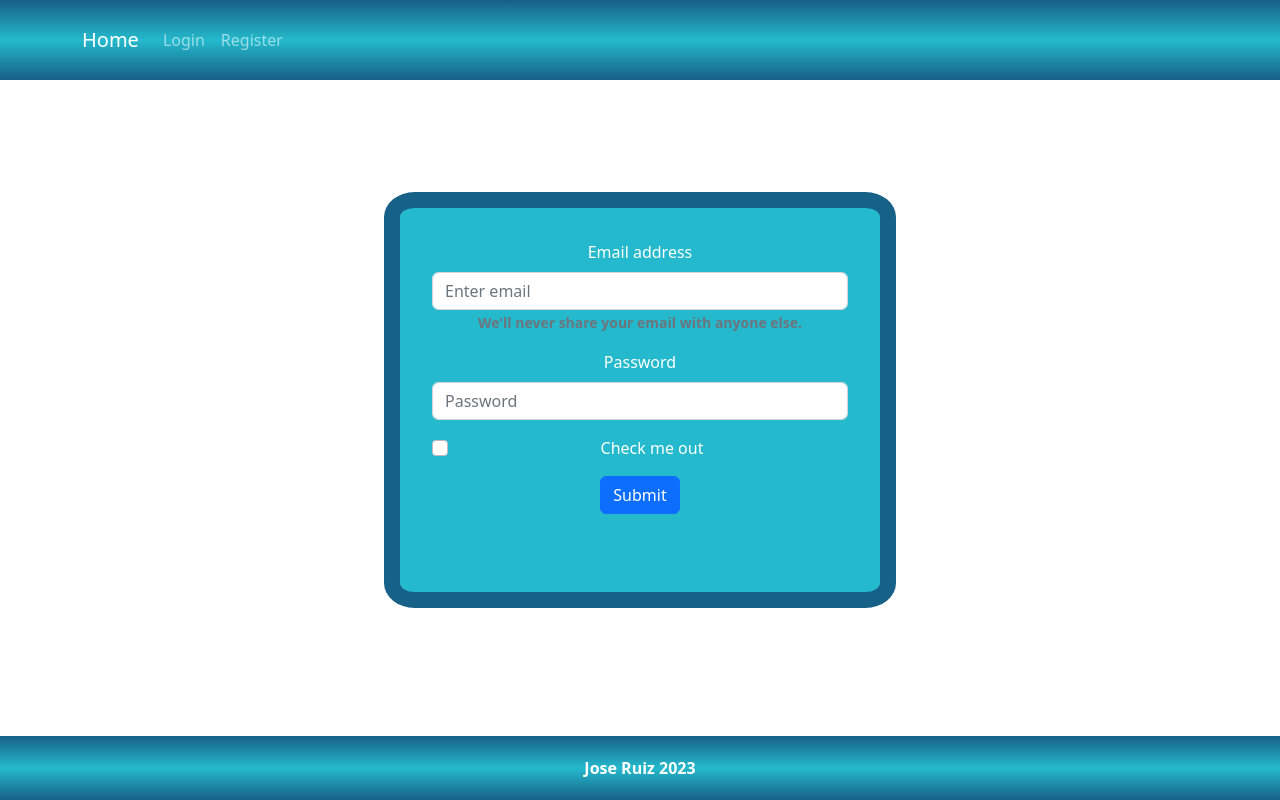
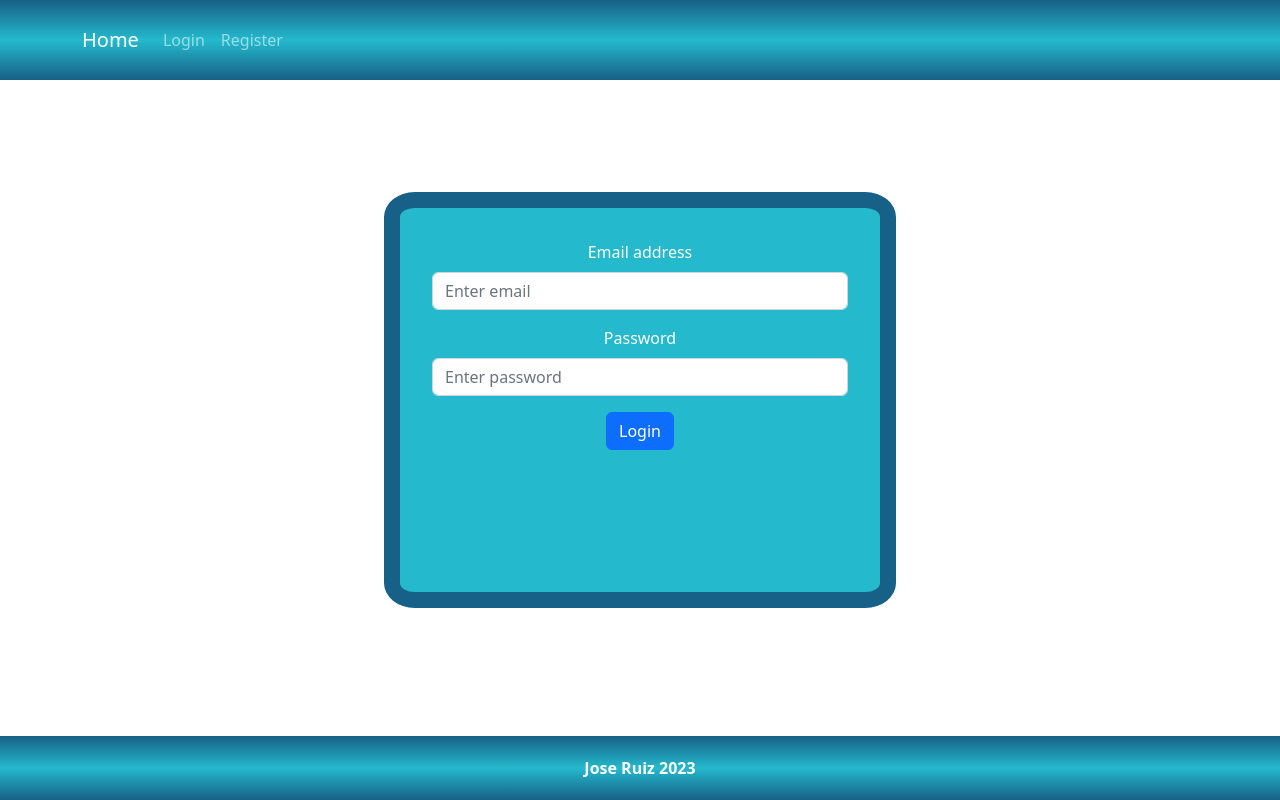
Before and after one commit to joserr98/DentalClinicFrontend, a React (Vite) app: page /login in a window 1280 px wide. Built offline with nearby package versions, Linux system fonts and the light colour scheme.

Commit message:
Set up login , get credentials, token, tec.

```diff
--- a/src/app/store.js
+++ b/src/app/store.js
@@ -1,12 +1,12 @@
 import { configureStore } from '@reduxjs/toolkit';
 import { combineReducers } from 'redux';
 import { persistReducer } from 'redux-persist';
-
+import userSlice from '../pages/userSlice';
 import storage from 'redux-persist/lib/storage';
 import thunk from 'redux-thunk';
 
 const reducers = combineReducers({
-
+  user: userSlice,
 })
 
 const persistConfig = {
--- a/src/pages/Login/Login.jsx
+++ b/src/pages/Login/Login.jsx
@@ -1,34 +1,89 @@
-import React from 'react'
-import './Login.css'
+import React, { useEffect, useState } from "react";
+import "./Login.css";
 
-import Button from 'react-bootstrap/Button';
-import Form from 'react-bootstrap/Form';
+import { loginMe } from "../../services/apiCalls";
+import { useNavigate } from "react-router-dom";
+
+import jwt_decode from "jwt-decode";
+import { useDispatch, useSelector } from "react-redux";
+import { login, userData } from "../userSlice";
+
+import Button from "react-bootstrap/Button";
+import Form from "react-bootstrap/Form";
 
 export const Login = () => {
+  const dispatch = useDispatch();
+  const userDataRdx = useSelector(userData);
+  const navigate = useNavigate();
+
+  const [credentials, setCredentials] = useState({
+    email: "",
+    password: "",
+  });
+
+  const [message, setMessage] = useState("");
+
+  const inputHandlerFunction = (e) => {
+    setCredentials((prevState) => ({
+      ...prevState,
+      [e.target.name]: e.target.value,
+    }));
+  };
+
+  useEffect(() => {
+    if (userDataRdx.credentials.token) {
+      navigate("/");
+    }
+  }, []);
+
+  const userLogin = () => {
+    loginMe(credentials)
+      .then((res) => {
+        const decoded = jwt_decode(res.data.token);
+
+        const data = {
+          token: res.data.token,
+          user: decoded,
+        };
+
+        dispatch(login({ credentials: data }));
+        setMessage(`Welcome again ${decoded.name}`);
+      })
+      .catch((err) => console.error(err));
+  };
+
   return (
-    <div className='loginDesign'>
-        <div className='loginForm'>
-        <Form className='form'>
+    <div className="loginDesign">
+      <div className="loginForm">
+        <Form className="form">
           <Form.Group className="mb-3" controlId="formBasicEmail">
             <Form.Label>Email address</Form.Label>
-            <Form.Control type="email" placeholder="Enter email" />
-            <Form.Text className="text-muted">
-            We'll never share your email with anyone else.
-            </Form.Text>
+            <Form.Control
+              type={"email"}
+              name={"email"}
+              placeholder={"Enter email"}
+              onChange={() => inputHandlerFunction()}
+            />
           </Form.Group>
 
           <Form.Group className="mb-3" controlId="formBasicPassword">
             <Form.Label>Password</Form.Label>
-            <Form.Control type="password" placeholder="Password" />
+            <Form.Control
+              type={"password"}
+              name={"password"}
+              placeholder={"Enter password"}
+              onChange={() => inputHandlerFunction()}
+            />
           </Form.Group>
-        <Form.Group className="mb-3" controlId="formBasicCheckbox">
-            <Form.Check type="checkbox" label="Check me out" />
-        </Form.Group>
-        <Button variant="primary" type="submit">
-            Submit
+          <Form.Group
+            className="mb-3"
+            controlId="formBasicCheckbox"
+          ></Form.Group>
+          <Button variant="primary" onClick={() => userLogin()}>
+            Login
           </Button>
         </Form>
       </div>
     </div>
   );
-}
+};
--- /dev/null
+++ b/src/pages/userSlice.js
@@ -0,0 +1,30 @@
+
+import { createSlice } from '@reduxjs/toolkit';
+
+export const userSlice = createSlice({
+    name: 'user',
+    initialState: {
+      credentials: {}
+    },
+    reducers: {
+      login: (state, action) => {
+        return {
+          ...state,
+          ...action.payload
+        }
+      }
+
+    }
+
+});
+
+//exporto las ACCIONES.....
+
+//Exporto las acciones para el modo ESCRITURA
+export const { login } = userSlice.actions;
+
+
+//exporto el método para el modo LECTURA
+export const userData = (state) => state.user;
+
+export default userSlice.reducer;
--- a/src/services/apiCalls.js
+++ b/src/services/apiCalls.js
@@ -0,0 +1,6 @@
+
+import axios from 'axios';
+
+export const loginMe = async (credentials) => {
+    return await axios.post("https://dentalclinicbackend-production-7c9a.up.railway.app/user/log", credentials)
+}
```
Lines whose indentation alone changed are shown as unchanged.
